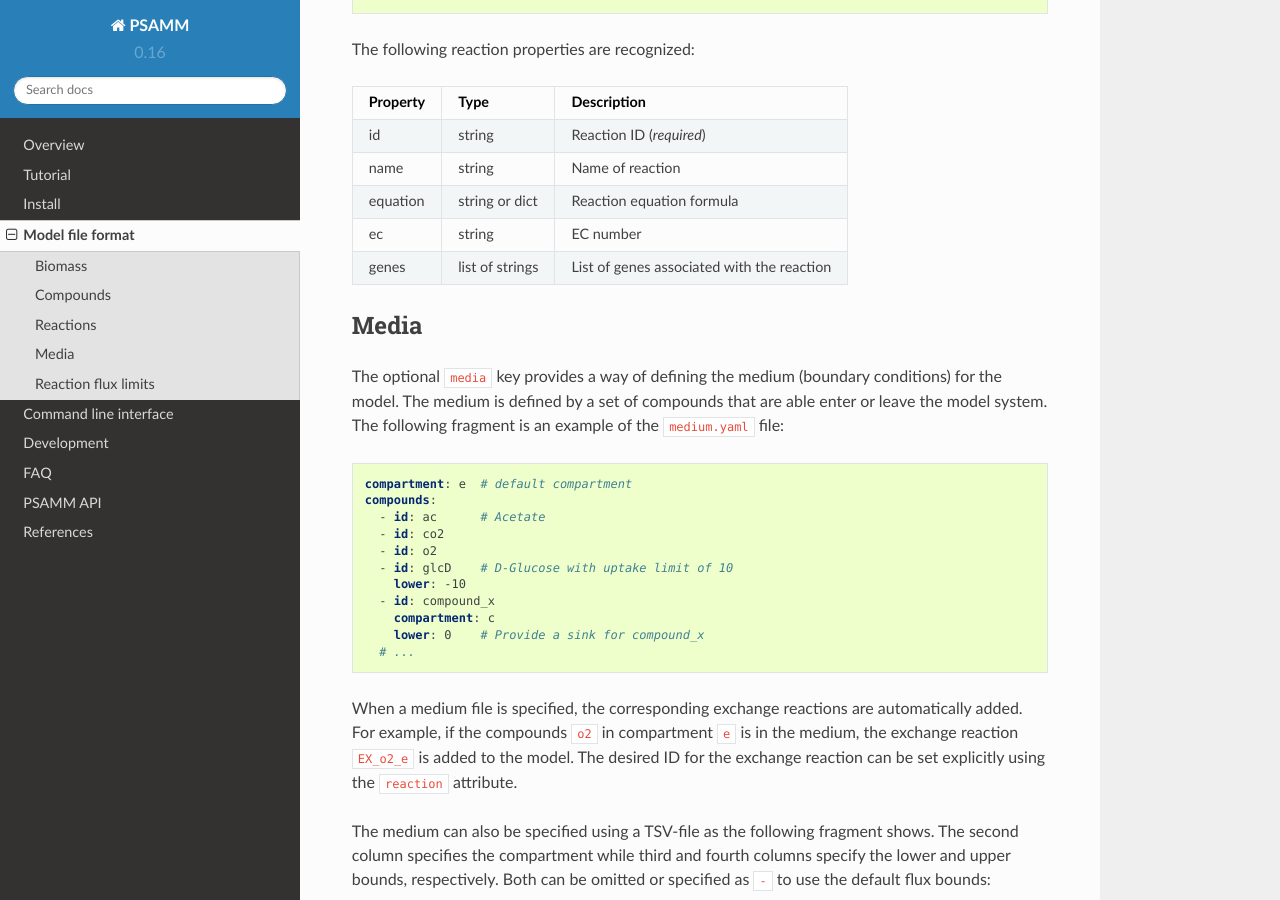
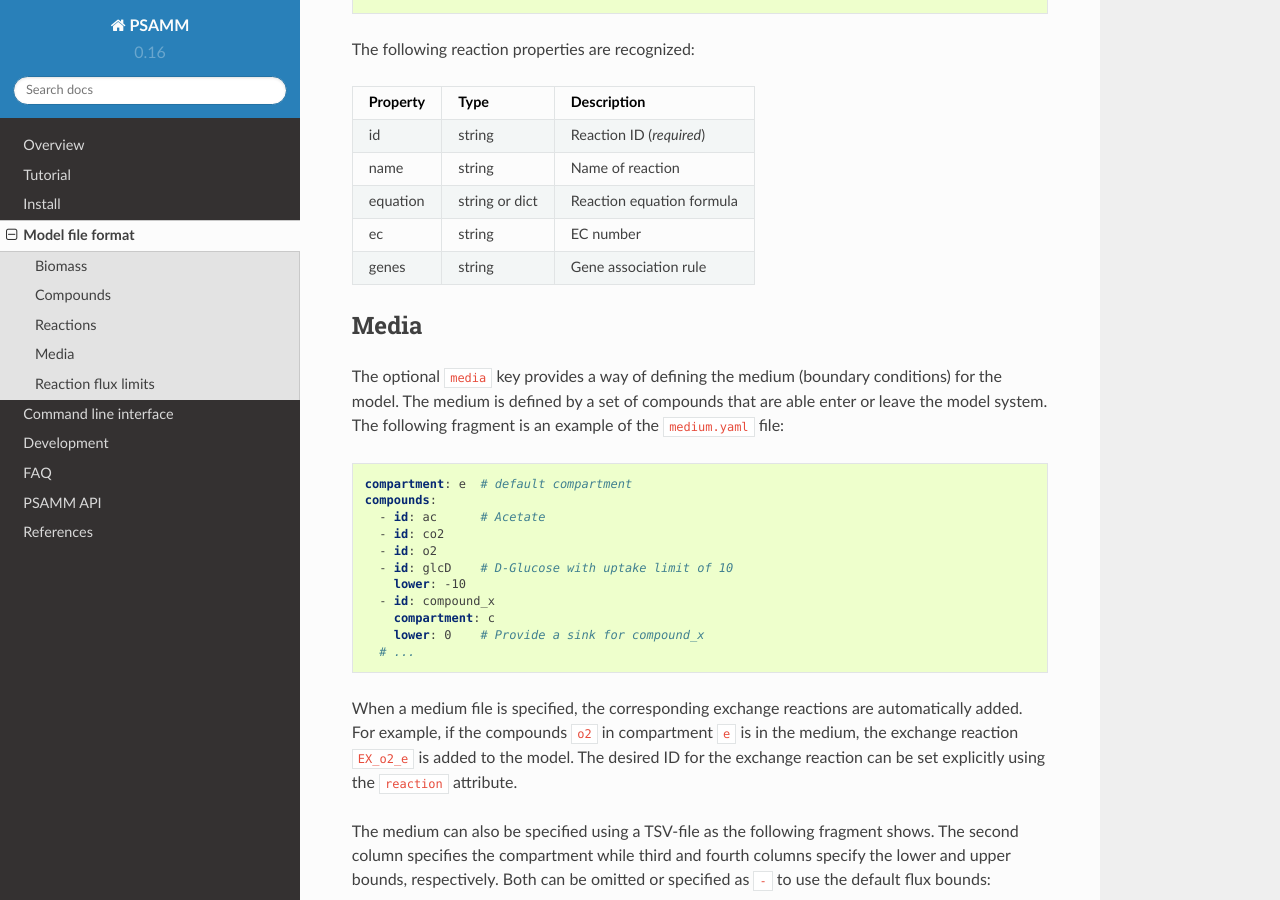
Before and after one commit to zhanglab/psamm, a Sphinx documentation site: the page built from docs/file_format.rst, in a window 1280 px wide and 900 px high, scrolled down 2372 px. Built offline with Sphinx 7.4.7 and the Read the Docs theme 2.0.0, drawn with Linux system fonts in a browser that asks for light colours; the version number is read from the project's files by our own code.

Commit message:
docs: Fix specification of genes as a reaction property

```diff
--- a/docs/file_format.rst
+++ b/docs/file_format.rst
@@ -130,7 +130,7 @@ id        string           Reaction ID (*required*)
 name      string           Name of reaction
 equation  string or dict   Reaction equation formula
 ec        string           EC number
-genes     list of strings  List of genes associated with the reaction
+genes     string           Gene association rule
 ========  ===============  ==========================================
 
 Media
```
